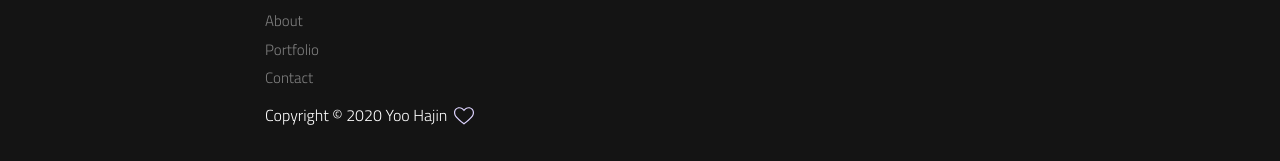
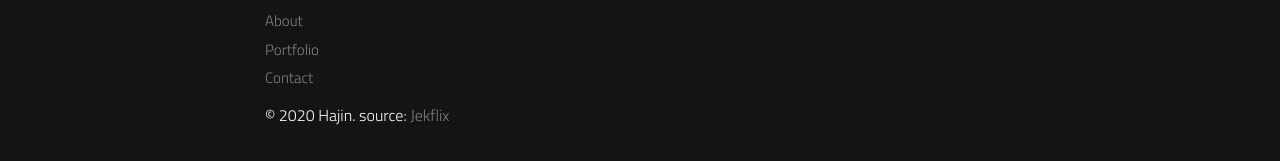
Before and after one commit to Hjinyyyy/Hjinyyyy.github.io, a Jekyll site: the page built from index.html, in a window 1280 px wide and 900 px high, scrolled down 1205 px. Shown: the part 736-897 px from the top of the window. Built offline with Jekyll 4.4.1, drawn with Linux system fonts in a browser that asks for light colours; a script that is not in the unit is left out.

Commit message:
footer Copyright 수정

```diff
--- a/_includes/footer.html
+++ b/_includes/footer.html
@@ -35,7 +35,7 @@
     {% include links.html %}
 
     <p>
-      Copyright &copy; 2020 Yoo Hajin <svg class="love"><use xlink:href="#icon-heart"></use></svg>
+      &copy; 2020 Hajin. source: <a href="https://github.com/mmistakes/so-simple-theme" target="_blank" rel="noopener noreferrer">Jekflix</a>
     </p>
 </footer>
 
```
